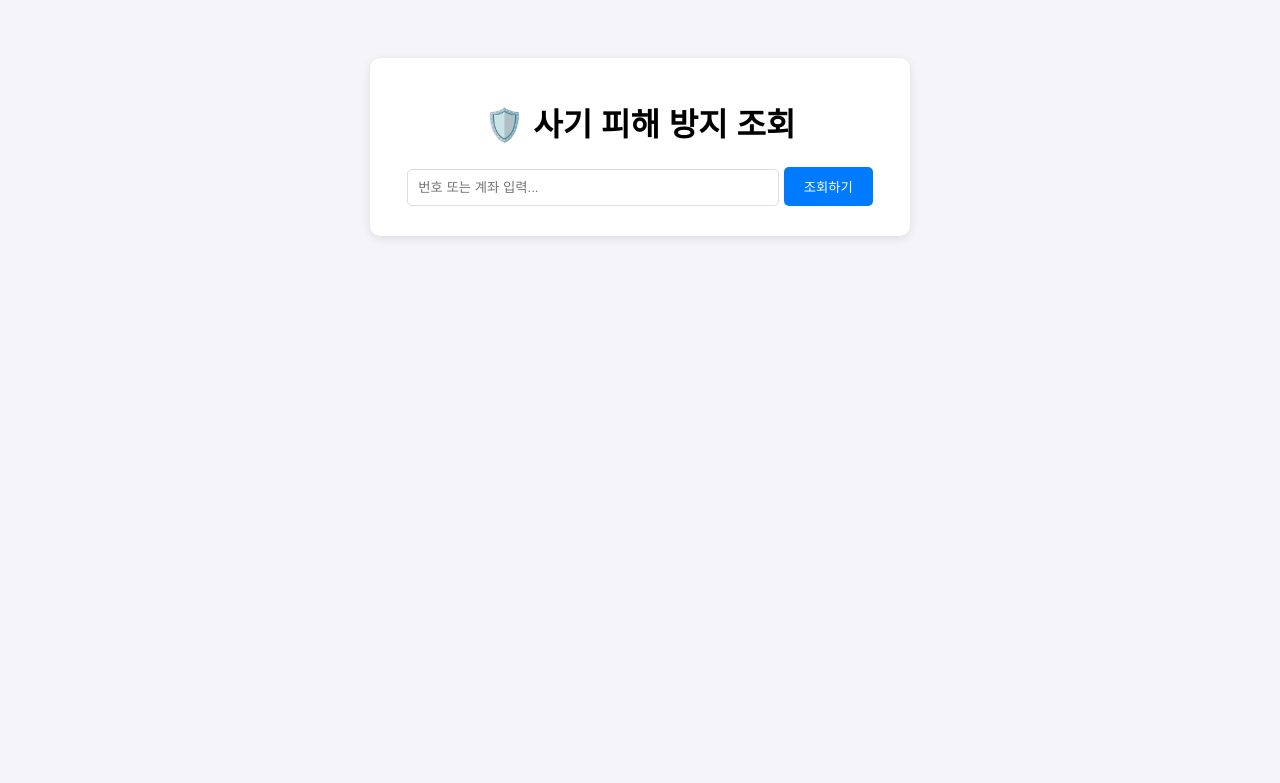
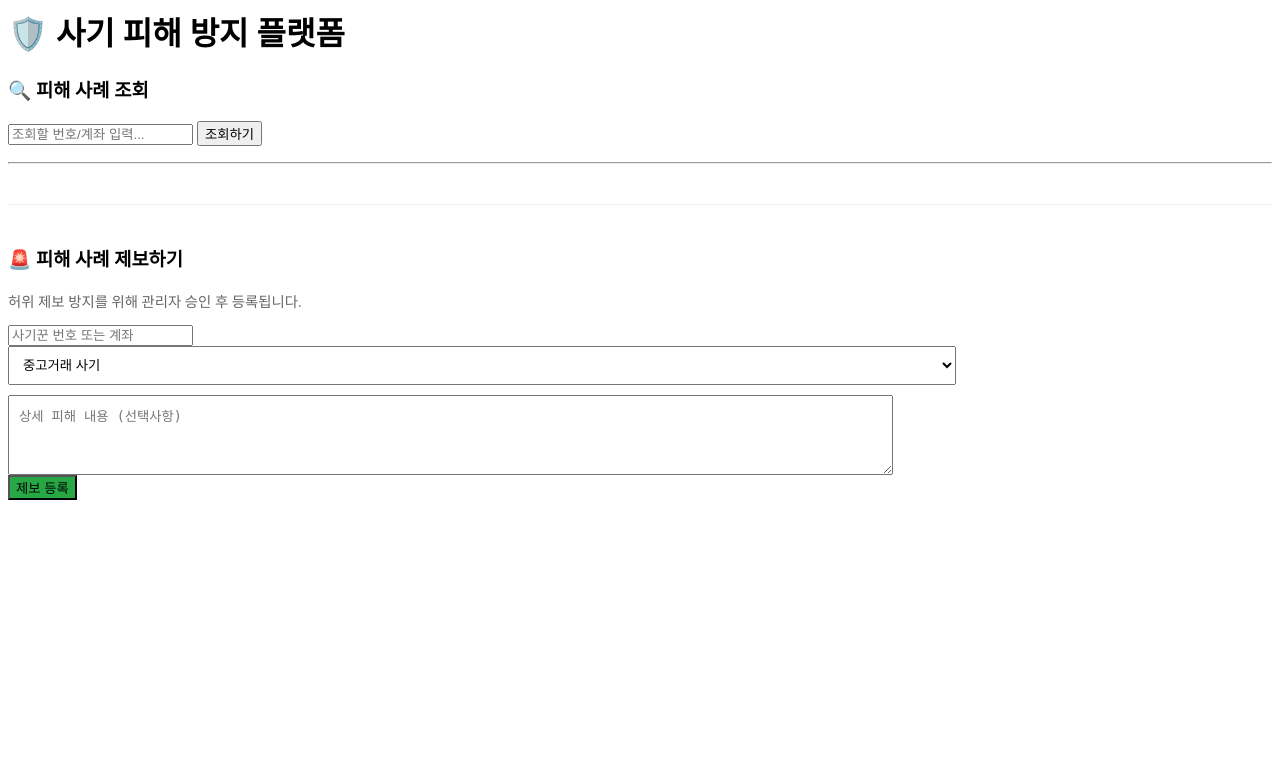
Before and after one commit to Leeseungmin0912/junboweb, a Django app: page / in a window 1280 px wide. Shown: the top 783 px of the page. Run offline with Django 5.2, Linux system fonts and the light colour scheme.

Commit message:
Revise checker page layout and add reporting section
Updated the HTML structure and added a section for reporting fraud cases.

```diff
--- a/fraud_prevent/checker/templates/checker/index.html
+++ b/fraud_prevent/checker/templates/checker/index.html
@@ -1,38 +1,36 @@
-<!DOCTYPE html>
-<html lang="ko">
-<head>
-    <meta charset="UTF-8">
-    <title>사기 방지 플랫폼 - Checker</title>
-    <style>
-        body { font-family: sans-serif; text-align: center; padding-top: 50px; background-color: #f4f4f9; }
-        .container { max-width: 500px; margin: auto; background: white; padding: 20px; border-radius: 10px; box-shadow: 0 2px 10px rgba(0,0,0,0.1); }
-        input { padding: 10px; width: 70%; margin-bottom: 10px; border: 1px solid #ddd; border-radius: 5px; }
-        button { padding: 10px 20px; background: #007bff; color: white; border: none; border-radius: 5px; cursor: pointer; }
-        .result { margin-top: 20px; padding: 15px; border-radius: 5px; }
-    </style>
-</head>
-<body>
-    <div class="container">
-        <h1>🛡️ 사기 피해 방지 조회</h1>
+{% if message %}
+    <script>alert("{{ message }}");</script>
+{% endif %}
+
+<div class="container">
+    <h1>🛡️ 사기 피해 방지 플랫폼</h1>
+
+    <div class="section">
+        <h3>🔍 피해 사례 조회</h3>
         <form method="POST">
             {% csrf_token %}
-            <input type="text" name="search_query" value="{{ query|default:'' }}" placeholder="번호 또는 계좌 입력...">
+            <input type="hidden" name="action_type" value="search">
+            <input type="text" name="search_query" value="{{ query|default:'' }}" placeholder="조회할 번호/계좌 입력...">
             <button type="submit">조회하기</button>
         </form>
+        </div>
 
-        {% if search_result %}
-            <div class="result">
-                {% if search_result == "no_result" %}
-                    <p style="color: blue; font-weight: bold;">✅ 조회 결과: 등록된 피해 사례가 없습니다.</p>
-                {% else %}
-                    <div style="background-color: #ffebee; border: 1px solid #ffcdd2; padding: 10px;">
-                        <p style="color: red; font-weight: bold;">⚠️ 주의! 피해 사례가 존재합니다.</p>
-                        <p>유형: {{ search_result.fraud_type }}</p>
-                        <p>내용: {{ search_result.description }}</p>
-                    </div>
-                {% endif %}
-            </div>
-        {% endif %}
+    <hr>
+
+    <div class="section" style="margin-top: 40px; border-top: 1px solid #eee; padding-top: 20px;">
+        <h3>🚨 피해 사례 제보하기</h3>
+        <p style="font-size: 0.9em; color: #666;">허위 제보 방지를 위해 관리자 승인 후 등록됩니다.</p>
+        <form method="POST">
+            {% csrf_token %}
+            <input type="hidden" name="action_type" value="report">
+            <input type="text" name="fraud_info" placeholder="사기꾼 번호 또는 계좌" required><br>
+            <select name="fraud_type" style="padding: 10px; width: 75%; margin-bottom: 10px;">
+                <option value="중고거래">중고거래 사기</option>
+                <option value="보이스피싱">보이스피싱</option>
+                <option value="기타">기타</option>
+            </select><br>
+            <textarea name="description" placeholder="상세 피해 내용 (선택사항)" style="width: 70%; height: 80px; padding: 10px;"></textarea><br>
+            <button type="submit" style="background-color: #28a745;">제보 등록</button>
+        </form>
     </div>
-</body>
-</html>
+</div>
```
